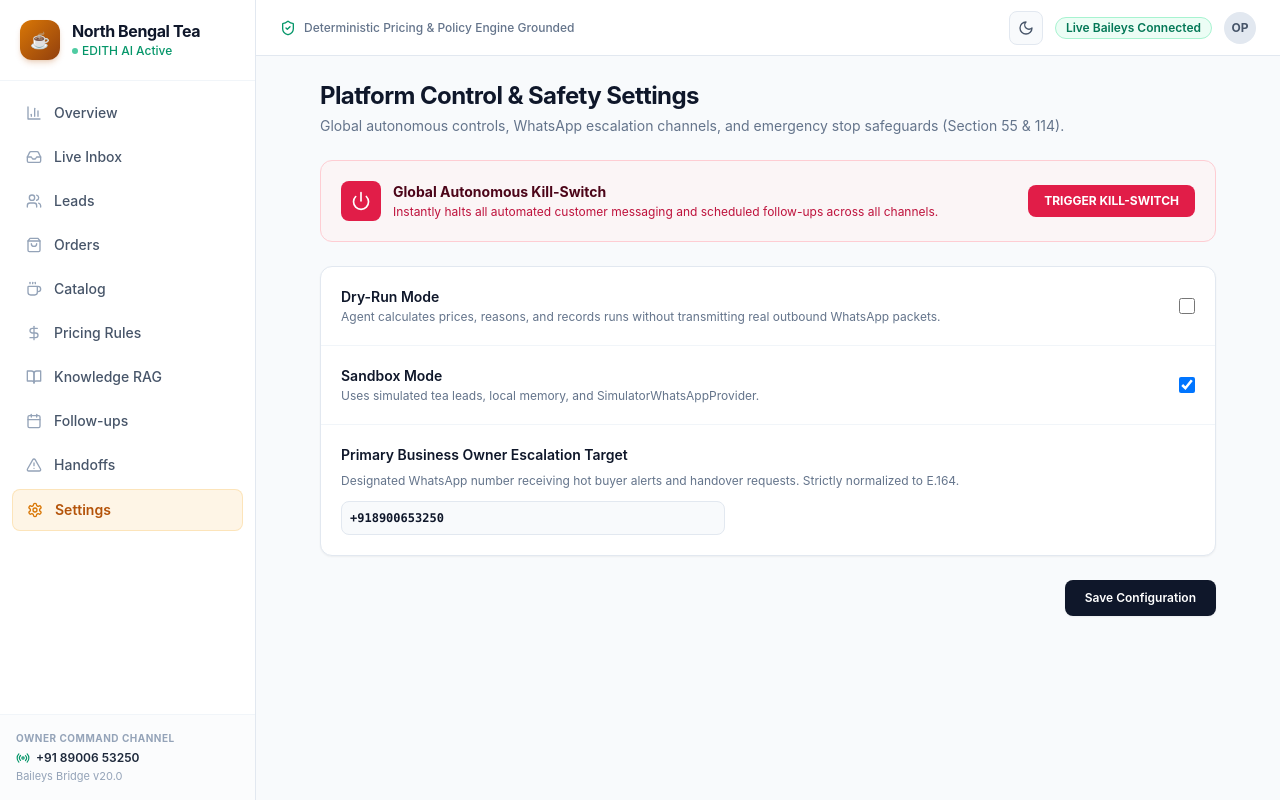
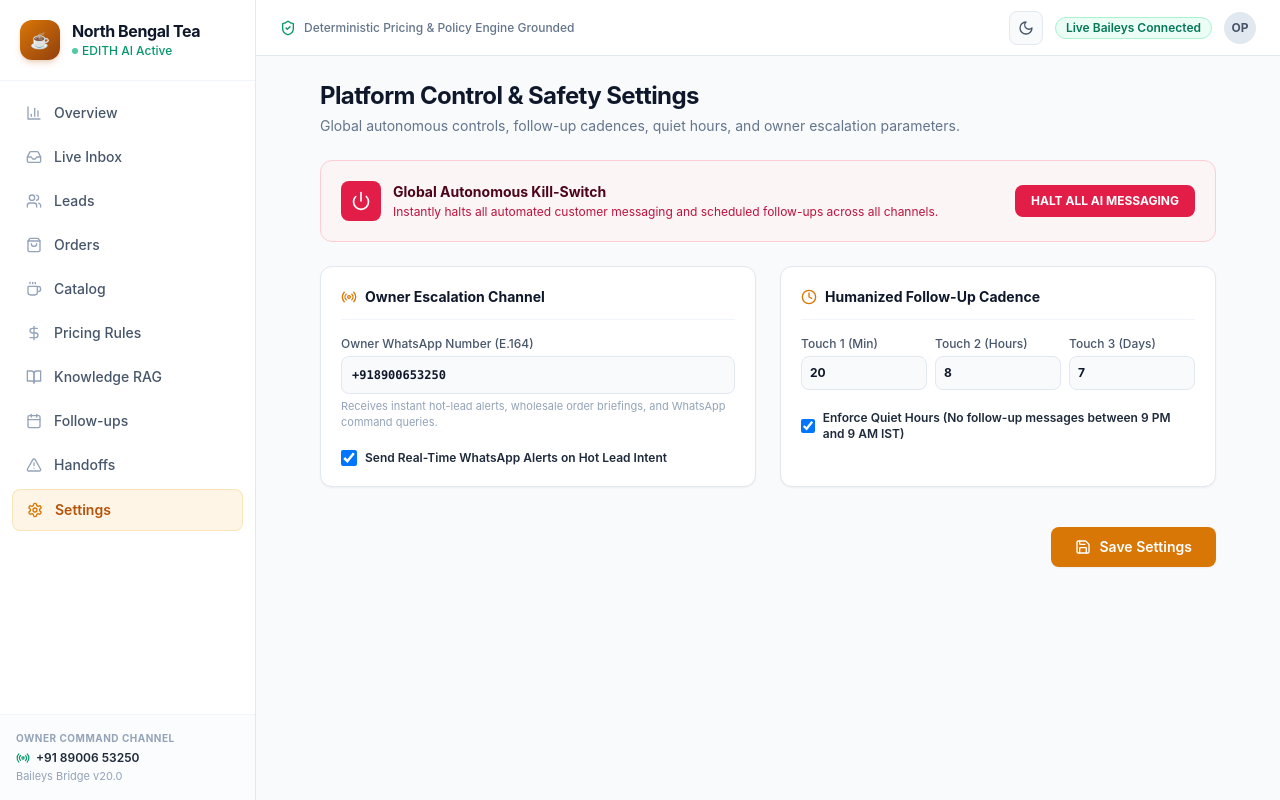
Before and after one commit to naborajs/wb-agent, a Next.js app in the folder dashboard/: page /settings in a window 1280 px wide. Built offline with nearby package versions, Linux system fonts and the light colour scheme; no server answers.

Commit message:
feat(dashboard): add follow-up intervals, quiet hours, and dark mode styling to settings page

```diff
--- a/dashboard/app/settings/page.tsx
+++ b/dashboard/app/settings/page.tsx
@@ -1,44 +1,102 @@
 "use client";
 
-import React, { useState } from "react";
-import { Settings, Shield, Power, Radio, Server } from "lucide-react";
+import React, { useState, useEffect } from "react";
+import {
+  Settings,
+  Shield,
+  Power,
+  Radio,
+  Server,
+  Save,
+  Clock,
+  CheckCircle2,
+  Moon,
+} from "lucide-react";
 
 export default function SystemSettingsPage() {
   const [autonomous, setAutonomous] = useState(true);
-  const [dryRun, setDryRun] = useState(false);
-  const [sandbox, setSandbox] = useState(true);
+  const [quietHours, setQuietHours] = useState(true);
+  const [ownerNotification, setOwnerNotification] = useState(true);
   const [ownerPhone, setOwnerPhone] = useState("+918900653250");
+  const [touch1Minutes, setTouch1Minutes] = useState(20);
+  const [touch2Hours, setTouch2Hours] = useState(8);
+  const [touch3Days, setTouch3Days] = useState(7);
   const [saved, setSaved] = useState(false);
+  const [isSaving, setIsSaving] = useState(false);
 
-  const handleSave = () => {
-    setSaved(true);
-    setTimeout(() => setSaved(false), 2500);
+  useEffect(() => {
+    fetch("/api/v1/settings")
+      .then((r) => r.ok && r.json())
+      .then((data) => {
+        if (data) {
+          setAutonomous(data.global_autonomous_enabled ?? true);
+          setQuietHours(data.quiet_hours_enabled ?? true);
+          setOwnerNotification(data.owner_notification_enabled ?? true);
+          setOwnerPhone(data.owner_whatsapp_number || "+918900653250");
+          setTouch1Minutes(data.followup_inactivity_minutes ?? 20);
+          setTouch2Hours(data.followup_midterm_hours ?? 8);
+          setTouch3Days(data.followup_final_days ?? 7);
+        }
+      })
+      .catch(() => {});
+  }, []);
+
+  const handleSave = async () => {
+    setIsSaving(true);
+    try {
+      const res = await fetch("/api/v1/settings", {
+        method: "PATCH",
+        headers: { "Content-Type": "application/json" },
+        body: JSON.stringify({
+          global_autonomous_enabled: autonomous,
+          quiet_hours_enabled: quietHours,
+          owner_notification_enabled: ownerNotification,
+          owner_whatsapp_number: ownerPhone,
+          followup_inactivity_minutes: touch1Minutes,
+          followup_midterm_hours: touch2Hours,
+          followup_final_days: touch3Days,
+        }),
+      });
+      if (res.ok) {
+        setSaved(true);
+        setTimeout(() => setSaved(false), 3000);
+      }
+    } catch (e) {
+      console.error("Error saving settings", e);
+    } finally {
+      setIsSaving(false);
+    }
   };
 
   return (
     <div className="space-y-6 max-w-4xl mx-auto">
       <div>
-        <h2 className="text-2xl font-bold tracking-tight text-slate-900">Platform Control & Safety Settings</h2>
-        <p className="text-sm text-slate-500 mt-1">
-          Global autonomous controls, WhatsApp escalation channels, and emergency stop safeguards (Section 55 & 114).
+        <h2 className="text-2xl font-bold tracking-tight text-slate-900 dark:text-white">
+          Platform Control & Safety Settings
+        </h2>
+        <p className="text-sm text-slate-500 dark:text-slate-400 mt-1">
+          Global autonomous controls, follow-up cadences, quiet hours, and owner escalation parameters.
         </p>
       </div>
 
       {saved && (
-        <div className="p-3 bg-emerald-50 border border-emerald-200 text-xs font-semibold text-emerald-800 rounded-lg">
-          Settings successfully synchronized with backend runtime.
+        <div className="p-3 bg-emerald-50 dark:bg-emerald-950/40 border border-emerald-200 dark:border-emerald-800 text-xs font-semibold text-emerald-800 dark:text-emerald-300 rounded-lg flex items-center gap-2">
+          <CheckCircle2 className="w-4 h-4 text-emerald-600" />
+          Settings successfully synchronized with backend runtime and database.
         </div>
       )}
 
       {/* Emergency Stop Banner */}
-      <div className="p-5 rounded-xl border border-rose-200 bg-rose-50/50 flex items-center justify-between">
+      <div className="p-5 rounded-xl border border-rose-200 dark:border-rose-900/50 bg-rose-50/50 dark:bg-rose-950/20 flex items-center justify-between">
         <div className="flex items-center gap-3">
           <div className="p-2.5 rounded-lg bg-rose-600 text-white">
             <Power className="w-5 h-5" />
           </div>
           <div>
-            <h4 className="font-bold text-sm text-rose-950">Global Autonomous Kill-Switch</h4>
-            <p className="text-xs text-rose-700 mt-0.5">
+            <h4 className="font-bold text-sm text-rose-950 dark:text-rose-200">
+              Global Autonomous Kill-Switch
+            </h4>
+            <p className="text-xs text-rose-700 dark:text-rose-400 mt-0.5">
               Instantly halts all automated customer messaging and scheduled follow-ups across all channels.
             </p>
           </div>
@@ -52,64 +110,123 @@ export default function SystemSettingsPage() {
               : "bg-emerald-600 hover:bg-emerald-700 text-white"
           }`}
         >
-          {autonomous ? "TRIGGER KILL-SWITCH" : "RE-ENABLE AUTONOMOUS SELLING"}
+          {autonomous ? "HALT ALL AI MESSAGING" : "RESUME AI MESSAGING"}
         </button>
       </div>
 
-      {/* Operational Toggles */}
-      <div className="bg-white rounded-xl border border-slate-200 shadow-sm divide-y divide-slate-100">
-        <div className="p-5 flex items-center justify-between">
-          <div>
-            <h4 className="font-semibold text-sm text-slate-900">Dry-Run Mode</h4>
-            <p className="text-xs text-slate-500 mt-0.5">
-              Agent calculates prices, reasons, and records runs without transmitting real outbound WhatsApp packets.
-            </p>
+      {/* Configuration Sections */}
+      <div className="grid grid-cols-1 md:grid-cols-2 gap-6">
+        {/* Escalation & Owner WhatsApp */}
+        <div className="p-5 bg-white dark:bg-slate-900 rounded-xl border border-slate-200 dark:border-slate-800 shadow-sm space-y-4">
+          <div className="flex items-center gap-2 font-bold text-sm text-slate-900 dark:text-white border-b border-slate-100 dark:border-slate-800 pb-3">
+            <Radio className="w-4 h-4 text-amber-600" />
+            Owner Escalation Channel
           </div>
-          <input
-            type="checkbox"
-            checked={dryRun}
-            onChange={(e) => setDryRun(e.target.checked)}
-            className="w-4 h-4 rounded text-slate-900"
-          />
+
+          <div className="space-y-3 text-xs">
+            <div>
+              <label className="block text-slate-600 dark:text-slate-400 font-medium mb-1">
+                Owner WhatsApp Number (E.164)
+              </label>
+              <input
+                type="text"
+                value={ownerPhone}
+                onChange={(e) => setOwnerPhone(e.target.value)}
+                className="w-full p-2.5 rounded-lg border border-slate-200 dark:border-slate-700 bg-slate-50 dark:bg-slate-800 text-slate-900 dark:text-white font-mono font-bold"
+              />
+              <span className="text-[11px] text-slate-400 mt-1 block">
+                Receives instant hot-lead alerts, wholesale order briefings, and WhatsApp command queries.
+              </span>
+            </div>
+
+            <label className="flex items-center gap-2 cursor-pointer pt-2">
+              <input
+                type="checkbox"
+                checked={ownerNotification}
+                onChange={(e) => setOwnerNotification(e.target.checked)}
+                className="w-4 h-4 rounded text-amber-600 focus:ring-amber-500"
+              />
+              <span className="font-semibold text-slate-800 dark:text-slate-200">
+                Send Real-Time WhatsApp Alerts on Hot Lead Intent
+              </span>
+            </label>
+          </div>
         </div>
 
-        <div className="p-5 flex items-center justify-between">
-          <div>
-            <h4 className="font-semibold text-sm text-slate-900">Sandbox Mode</h4>
-            <p className="text-xs text-slate-500 mt-0.5">
-              Uses simulated tea leads, local memory, and SimulatorWhatsAppProvider.
-            </p>
+        {/* Follow-up Intervals & Quiet Hours */}
+        <div className="p-5 bg-white dark:bg-slate-900 rounded-xl border border-slate-200 dark:border-slate-800 shadow-sm space-y-4">
+          <div className="flex items-center gap-2 font-bold text-sm text-slate-900 dark:text-white border-b border-slate-100 dark:border-slate-800 pb-3">
+            <Clock className="w-4 h-4 text-amber-600" />
+            Humanized Follow-Up Cadence
           </div>
-          <input
-            type="checkbox"
-            checked={sandbox}
-            onChange={(e) => setSandbox(e.target.checked)}
-            className="w-4 h-4 rounded text-slate-900"
-          />
-        </div>
 
-        <div className="p-5 space-y-2">
-          <h4 className="font-semibold text-sm text-slate-900">Primary Business Owner Escalation Target</h4>
-          <p className="text-xs text-slate-500">
-            Designated WhatsApp number receiving hot buyer alerts and handover requests. Strictly normalized to E.164.
-          </p>
-          <div className="relative max-w-sm pt-1">
-            <input
-              type="text"
-              value={ownerPhone}
-              onChange={(e) => setOwnerPhone(e.target.value)}
-              className="w-full p-2 bg-slate-50 border border-slate-200 rounded-lg text-xs font-mono font-bold text-slate-900 focus:outline-none"
-            />
+          <div className="space-y-3 text-xs">
+            <div className="grid grid-cols-3 gap-2">
+              <div>
+                <label className="block text-slate-600 dark:text-slate-400 font-medium mb-1">
+                  Touch 1 (Min)
+                </label>
+                <input
+                  type="number"
+                  min="5"
+                  max="120"
+                  value={touch1Minutes}
+                  onChange={(e) => setTouch1Minutes(Number(e.target.value))}
+                  className="w-full p-2 rounded-lg border border-slate-200 dark:border-slate-700 bg-slate-50 dark:bg-slate-800 text-slate-900 dark:text-white font-bold"
+                />
+              </div>
+              <div>
+                <label className="block text-slate-600 dark:text-slate-400 font-medium mb-1">
+                  Touch 2 (Hours)
+                </label>
+                <input
+                  type="number"
+                  min="1"
+                  max="48"
+                  value={touch2Hours}
+                  onChange={(e) => setTouch2Hours(Number(e.target.value))}
+                  className="w-full p-2 rounded-lg border border-slate-200 dark:border-slate-700 bg-slate-50 dark:bg-slate-800 text-slate-900 dark:text-white font-bold"
+                />
+              </div>
+              <div>
+                <label className="block text-slate-600 dark:text-slate-400 font-medium mb-1">
+                  Touch 3 (Days)
+                </label>
+                <input
+                  type="number"
+                  min="1"
+                  max="30"
+                  value={touch3Days}
+                  onChange={(e) => setTouch3Days(Number(e.target.value))}
+                  className="w-full p-2 rounded-lg border border-slate-200 dark:border-slate-700 bg-slate-50 dark:bg-slate-800 text-slate-900 dark:text-white font-bold"
+                />
+              </div>
+            </div>
+
+            <label className="flex items-center gap-2 cursor-pointer pt-2">
+              <input
+                type="checkbox"
+                checked={quietHours}
+                onChange={(e) => setQuietHours(e.target.checked)}
+                className="w-4 h-4 rounded text-amber-600 focus:ring-amber-500"
+              />
+              <span className="font-semibold text-slate-800 dark:text-slate-200">
+                Enforce Quiet Hours (No follow-up messages between 9 PM and 9 AM IST)
+              </span>
+            </label>
           </div>
         </div>
       </div>
 
-      <div className="flex justify-end">
+      {/* Save Button */}
+      <div className="flex justify-end pt-4">
         <button
           onClick={handleSave}
-          className="px-5 py-2.5 bg-slate-900 hover:bg-slate-800 text-white text-xs font-semibold rounded-lg shadow-sm transition-colors"
+          disabled={isSaving}
+          className="inline-flex items-center gap-2 px-6 py-2.5 rounded-lg bg-amber-600 hover:bg-amber-700 text-white font-semibold text-sm shadow-sm transition-all disabled:opacity-50"
         >
-          Save Configuration
+          <Save className="w-4 h-4" />
+          {isSaving ? "Saving Settings..." : "Save Settings"}
         </button>
       </div>
     </div>
```
